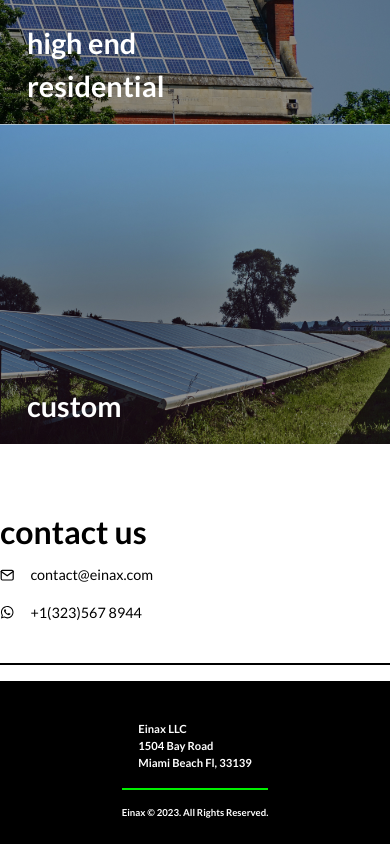
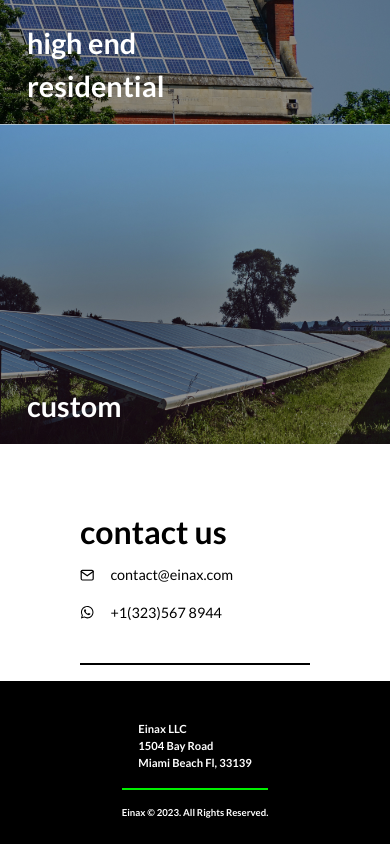
Before and after one commit to mlabato/einax, a React (Create React App) app: page / in a window 390 px wide. Shown: the part 2146-2990 px from the top of the page. Built offline with nearby package versions, Linux system fonts and the light colour scheme.

Commit message:
mobile mode fixes

```diff
--- a/src/sections/ContactContainer.js
+++ b/src/sections/ContactContainer.js
@@ -3,7 +3,7 @@ import { FiMail } from "react-icons/fi";
 
 const ContactContainer = () => {
   return (
-    <article id="contact" className="  pt-[4rem] notebook:pt-[6rem] notebook:px-[6rem] big:px-[10rem] notebook:pb-[6rem]  flex flex-col notebook:flex-row    justify-center notebook:justify-between ">
+    <article id="contact" className="  pt-[4rem] notebook:pt-[6rem] px-[5rem] notebook:px-[6rem] big:px-[10rem] notebook:pb-[6rem]  flex flex-col notebook:flex-row    justify-center notebook:justify-between ">
       <div className="font-bold text-[2rem] notebook:text-[3.5rem]  ">contact us</div>
       <div className="text-[1.1rem] notebook:ml-[8rem] ">
         <div className="py-[.5rem] border-black border-b-2 mb-[1rem]">
```
